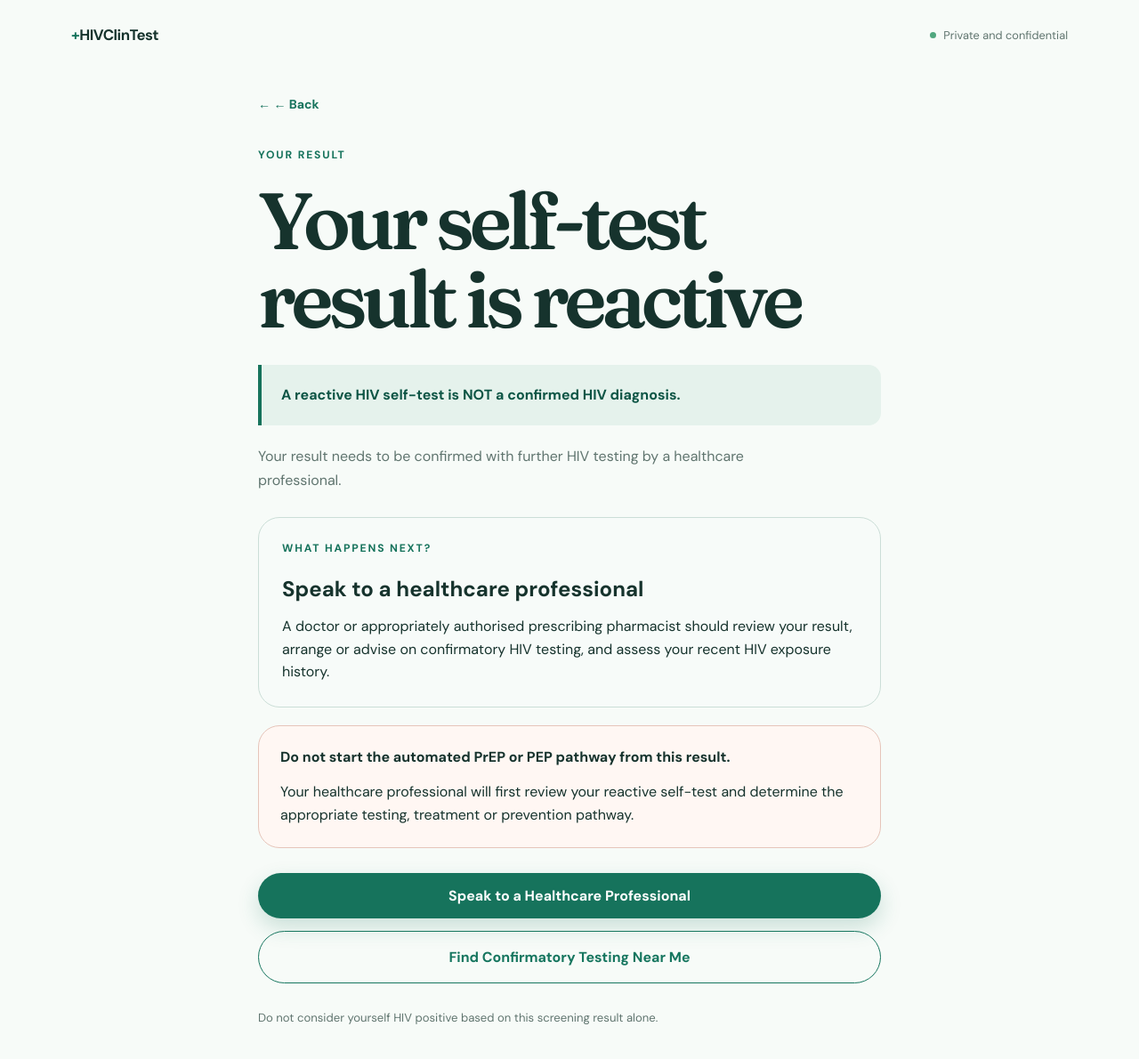
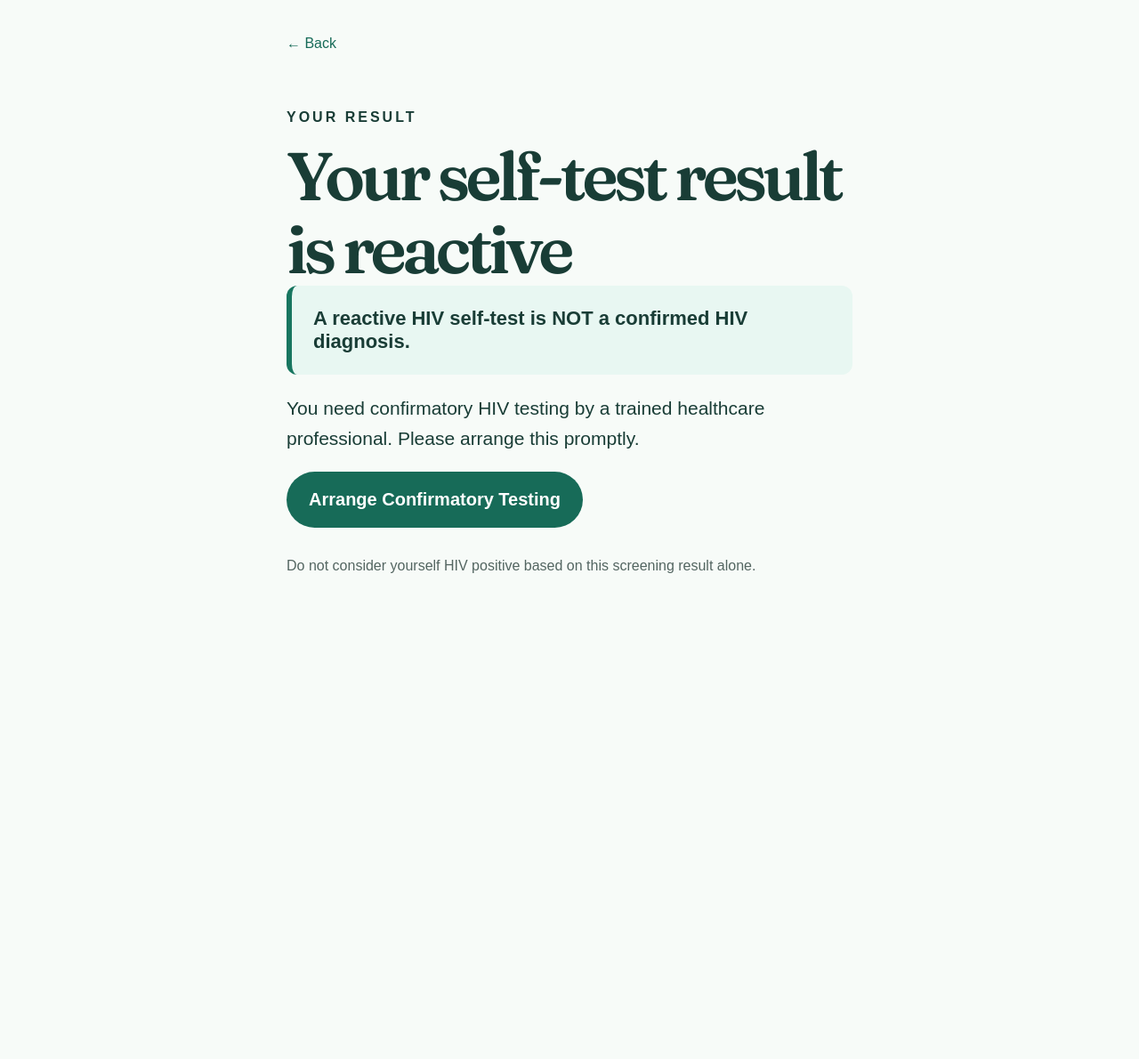
Before and after one commit to Siraajadams/HIVCLINTEST, a Next.js app: page /result/reactive in a window 1280 px wide. Shown: the top 1190 px of the page at 89% size. After the commit the page ends 800 px from the top, so only its background shows below. Built offline with nearby package versions, Linux system fonts and the light colour scheme.

Commit message:
Update page.tsx

```diff
--- a/app/result/reactive/page.tsx
+++ b/app/result/reactive/page.tsx
@@ -1,146 +1,94 @@
+
 import Link from "next/link";
 
-export default function ReactivePage() {
+export default function ReactiveResultPage() {
   return (
-    <main className="flow-page">
-      <header className="nav flow-nav">
-        <Link className="brand" href="/">
-          <span className="brand-mark">+</span>
-          HIVClinTest
-        </Link>
-
-        <div className="confidential">
-          Private and confidential
-        </div>
-      </header>
-
-      <section className="flow-shell result-shell">
-        <Link className="back-link" href="/test">
+    <main
+      style={{
+        maxWidth: 680,
+        margin: "0 auto",
+        padding: "40px 22px",
+        fontFamily: "Arial, sans-serif",
+        color: "#193d36",
+      }}
+    >
+      <Link
+        href="/test"
+        style={{ color: "#176b58" }}
+      >
         ← Back
       </Link>
 
-        <p className="eyebrow">Your result</p>
-
-        <h1>Your self-test result is reactive</h1>
-
-        <div className="important-note">
-          <strong>
-            A reactive HIV self-test is NOT a confirmed HIV
-            diagnosis.
-          </strong>
-        </div>
-
-        <p className="flow-subtitle">
-          Your result needs to be confirmed with further HIV
-          testing by a healthcare professional.
+      <p
+        style={{
+          marginTop: 65,
+          letterSpacing: 3,
+          fontWeight: 700,
+        }}
+      >
+        YOUR RESULT
       </p>
 
-        {/* Clinical next-step information */}
+      <h1
+        style={{
+          fontSize: "clamp(44px, 9vw, 76px)",
+          lineHeight: 1.08,
+        }}
+      >
+        Your self-test result is reactive
+      </h1>
+
       <div
         style={{
-            marginTop: "28px",
-            padding: "26px",
-            border: "1px solid #cbded7",
-            borderRadius: "24px",
-            background: "#f7fbf9",
+          background: "#e8f7f2",
+          borderLeft: "6px solid #187660",
+          padding: 24,
+          borderRadius: 12,
+          fontSize: 22,
+          fontWeight: 700,
         }}
       >
-          <p
-            className="eyebrow"
-            style={{ marginTop: 0 }}
-          >
-            What happens next?
-          </p>
-
-          <h2
-            style={{
-              marginTop: "8px",
-              marginBottom: "14px",
-            }}
-          >
-            Speak to a healthcare professional
-          </h2>
+        A reactive HIV self-test is NOT a
+        confirmed HIV diagnosis.
+      </div>
 
       <p
         style={{
-              margin: 0,
+          fontSize: 21,
           lineHeight: 1.6,
         }}
       >
-            A doctor or appropriately authorised prescribing
-            pharmacist should review your result, arrange or
-            advise on confirmatory HIV testing, and assess your
-            recent HIV exposure history.
+        You need confirmatory HIV testing
+        by a trained healthcare professional.
+        Please arrange this promptly.
       </p>
-        </div>
 
-        {/* Important medication routing */}
-        <div
+      <Link
+        href="/assessment/confirmatory-testing"
         style={{
-            marginTop: "20px",
-            padding: "24px",
-            borderRadius: "24px",
-            background: "#fff7f3",
-            border: "1px solid #e6c5ba",
+          display: "inline-block",
+          background: "#176b58",
+          color: "white",
+          padding: "20px 25px",
+          borderRadius: 50,
+          textDecoration: "none",
+          fontSize: 20,
+          fontWeight: 700,
         }}
       >
-          <strong>
-            Do not start the automated PrEP or PEP pathway from
-            this result.
-          </strong>
+        Arrange Confirmatory Testing
+      </Link>
 
       <p
         style={{
-              marginBottom: 0,
           lineHeight: 1.6,
+          color: "#536561",
+          marginTop: 30,
         }}
       >
-            Your healthcare professional will first review your
-            reactive self-test and determine the appropriate
-            testing, treatment or prevention pathway.
+        Do not consider yourself HIV positive
+        based on this screening result alone.
       </p>
-        </div>
-
-        {/* Primary clinical referral */}
-        <Link
-          href="/assessment/clinical-review?result=reactive"
-          className="start-button"
-          style={{
-            display: "block",
-            marginTop: "28px",
-            textDecoration: "none",
-            textAlign: "center",
-          }}
-        >
-          Speak to a Healthcare Professional
-        </Link>
-
-        {/* In-person option */}
-        <Link
-          href="/assessment/pharmacy?result=reactive&purpose=confirmatory"
-          style={{
-            display: "block",
-            marginTop: "14px",
-            padding: "18px 24px",
-            border: "1px solid #16765f",
-            borderRadius: "999px",
-            color: "#16765f",
-            fontWeight: 700,
-            textDecoration: "none",
-            textAlign: "center",
-          }}
-        >
-          Find Confirmatory Testing Near Me
-        </Link>
-
-        <p
-          className="screening-note"
-          style={{ marginTop: "28px" }}
-        >
-          Do not consider yourself HIV positive based on this
-          screening result alone.
-        </p>
-      </section>
     </main>
   );
 }
```
Lines whose indentation alone changed are shown as unchanged.
